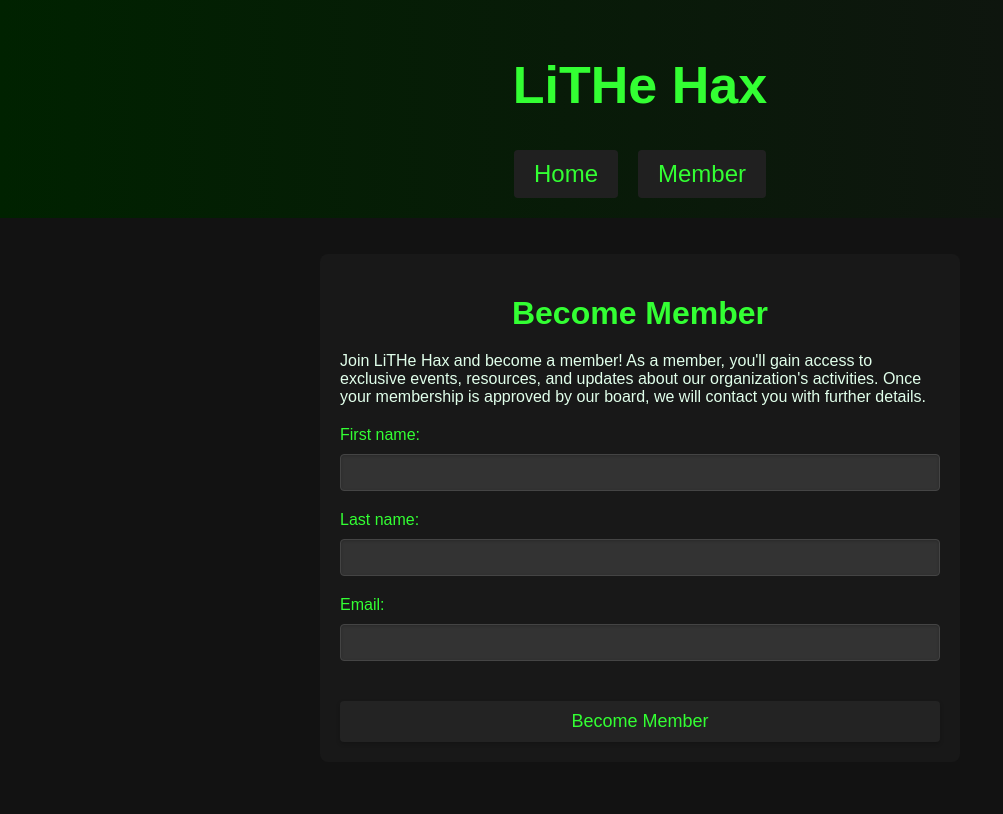
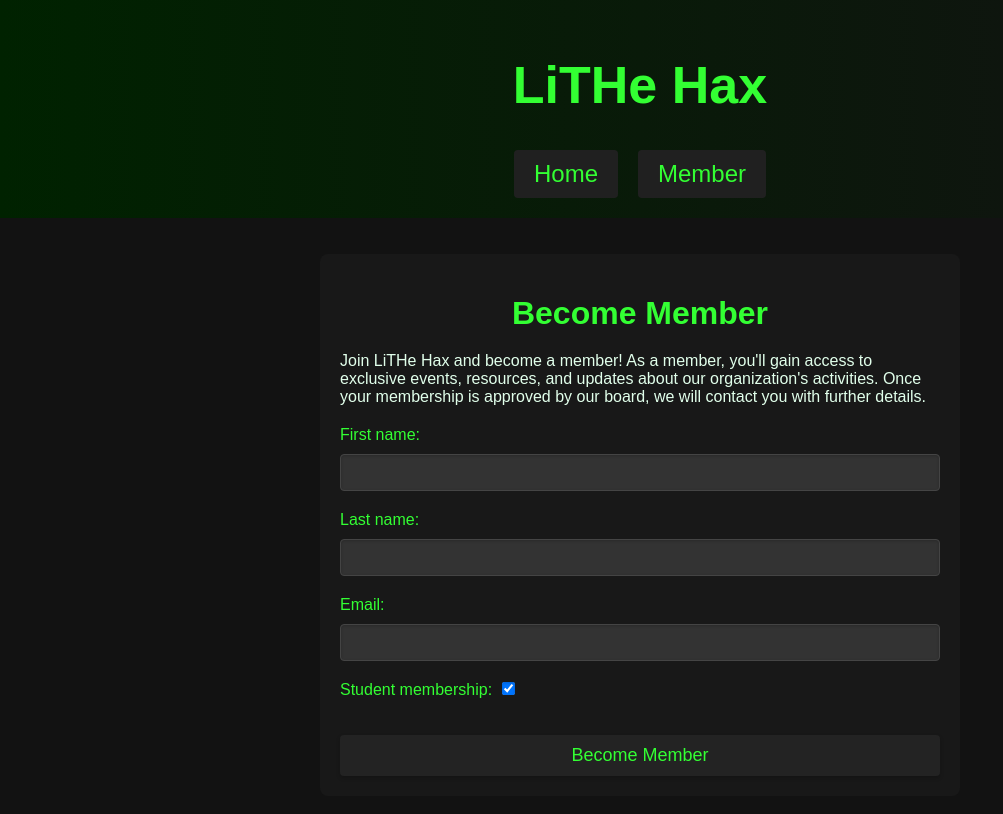
Before and after one commit to LiTHe-Hax/lithehax-medlem, a React (Create React App) app in the folder medlem/: page /new-member in a window 1280 px wide. Shown: the top 814 px of the page, without its empty margins (0-1003 px from the left). Built offline with nearby package versions, Linux system fonts and the light colour scheme.

Commit message:
Add student membership field to form

```diff
--- a/medlem/src/components/MemberForm.js
+++ b/medlem/src/components/MemberForm.js
@@ -5,6 +5,7 @@ const MemberForm = () => {
   const [firstName, setFirstName] = useState('');
   const [lastName, setLastName] = useState('');
   const [email, setEmail] = useState('');
+  const [isStudent, setIsStudent] = useState(true);
   const [isSubmitting, setIsSubmitting] = useState(false);
 
   const { addMember, status } = useContext(MembershipContext);
@@ -12,7 +13,7 @@ const MemberForm = () => {
   const handleSubmit = (e) => {
     e.preventDefault();
     setIsSubmitting(true);
-    addMember({ "first_name":firstName, "last_name":lastName, email });
+    addMember({ "first_name": firstName, "last_name": lastName, "email": email, "is_student": isStudent });
     setIsSubmitting(false);
   };
 
@@ -45,6 +46,17 @@ const MemberForm = () => {
           required
         />
       </div>
+      <div style={{ display: "flex", gap: 10 }}>
+        {/* TODO: change this to a select dropdown menu to make user have to DELIBERATELY choose */}
+        <label style={{ flexGrow: 0 }}>Student membership:</label>
+        <input
+          style={{ flexGrow: 0, width: "min-content", marginLeft: 0, marginTop: 1 }}
+          type="checkbox"
+          defaultChecked={isStudent}
+          onChange={(e) => setIsStudent(e.target.checked)}
+          required
+        />
+      </div>
       {status.message && <div style={{ color: status.color }}>{status.message}</div>}
       <button type="submit" disabled={isSubmitting}>Become Member</button>
     </form>
```
Lines whose indentation alone changed are shown as unchanged.
